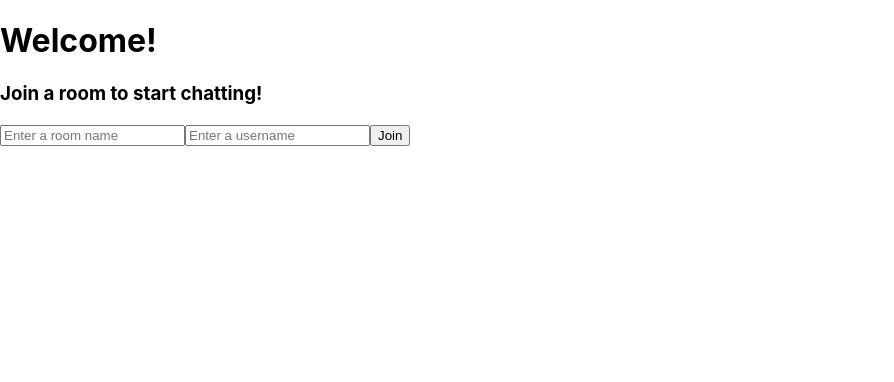
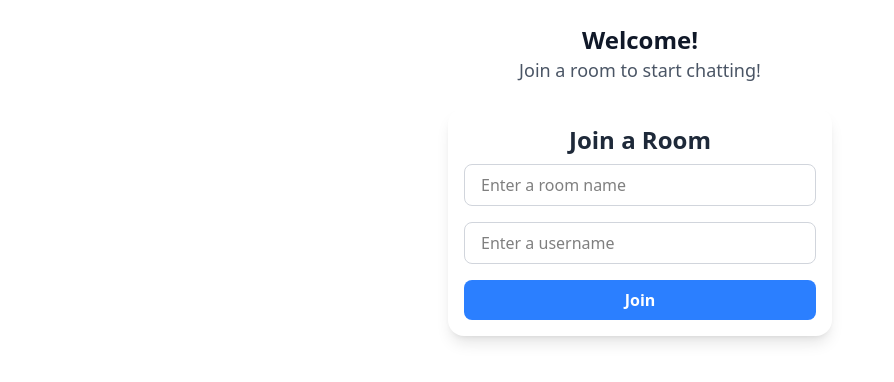
Before and after one commit to imbilgates/temChat, a React (Create React App) app in the folder client/: page / in a window 1280 px wide. Shown: the top 382 px of the page, without its empty margins (0-894 px from the left). Built offline with nearby package versions, Linux system fonts and the light colour scheme; no server answers.

Commit message:
refactor UI components for improved styling and user experience; remove unused dependencies

```diff
--- a/client/package.json
+++ b/client/package.json
@@ -36,10 +36,5 @@
       "last 1 firefox version",
       "last 1 safari version"
     ]
-  },
-  "devDependencies": {
-    "autoprefixer": "^10.4.20",
-    "postcss": "^8.5.1",
-    "tailwindcss": "^4.0.0"
   }
 }
--- a/client/public/index.html
+++ b/client/public/index.html
@@ -24,7 +24,8 @@
       work correctly both with client-side routing and a non-root public URL.
       Learn how to configure a non-root public URL by running `npm run build`.
     -->
-    <title>React App</title>
+    <title>Socket.io</title>
+    <script src="https://unpkg.com/@tailwindcss/browser@4"></script>
   </head>
   <body>
     <noscript>You need to enable JavaScript to run this app.</noscript>
--- a/client/src/App.js
+++ b/client/src/App.js
@@ -10,15 +10,31 @@ function App() {
   };
 
   return (
-    <div className="App">
-      {locRoom && <h3>{locRoom.room}-Room <button onClick={exitRoom}>Exit</button></h3>}
-      <h1>Welcome! <b>{locRoom && locRoom.username}</b></h1>
-      {!locRoom && <h3>Join a room to start chatting!</h3>}
-      {!locRoom ? (
-        <RoomJoin />
-      ) : (
-        <ChatRoom />
+    <div className="flex flex-col items-center justify-center p-4 m-2">
+      {locRoom && (
+        <div className="flex items-center space-x-2">
+          <h3 className="text-lg font-semibold text-gray-800">
+            {locRoom.room}-Room
+          </h3>
+          <button
+            onClick={exitRoom}
+            className="px-3 py-1 text-sm font-medium text-white bg-red-500 hover:bg-red-600 rounded shadow"
+          >
+            Exit
+          </button>
+        </div>
       )}
+      <h1 className="text-2xl font-bold text-gray-900">
+        Welcome! <b className="text-blue-600">{locRoom && locRoom.username}</b>
+      </h1>
+      {!locRoom && (
+        <h3 className="text-lg text-gray-600">
+          Join a room to start chatting!
+        </h3>
+      )}
+      <div className="">
+        {!locRoom ? <RoomJoin /> : <ChatRoom />}
+      </div>
     </div>
   );
 }
--- a/client/src/component/MessageCard.jsx
+++ b/client/src/component/MessageCard.jsx
@@ -1,55 +1,26 @@
 function MessageCard({ message, isSentByCurrentUser, otherUser }) {
     return (
         <div
-            style={
-                isSentByCurrentUser
-                    ? { ...styles.card, ...styles.currentUser }
-                    : { ...styles.card, ...styles.otherUser }
-            }
+            className={`flex ${
+                isSentByCurrentUser ? 'justify-start' : 'justify-end'
+            }`}
         >
-            <div style={styles.header}>
-                <b style={styles.username}>{isSentByCurrentUser ? "you" : otherUser}</b>
+            <div
+                className={`max-w-[70%] p-3 my-2 rounded-xl text-white shadow-lg ${
+                    isSentByCurrentUser
+                        ? 'bg-green-500 rounded-bl-none'
+                        : 'bg-blue-500 rounded-tr-none'
+                }`}
+            >
+                <div className="mb-1">
+                    <b className="text-sm font-bold capitalize">
+                        {isSentByCurrentUser ? "you" : otherUser}
+                    </b>
+                </div>
+                <p className="text-base break-words leading-6">{message}</p>
             </div>
-            <p style={styles.text}>{message}</p>
         </div>
     );
 }
 
 export default MessageCard;
-
-const styles = {
-    card: {
-        maxWidth: '70%',
-        padding: '12px 16px',
-        margin: '8px 10px',
-        display: 'flex',
-        flexDirection: 'column',
-        boxShadow: '0 4px 8px rgba(0, 0, 0, 0.1)',
-        borderRadius: '12px',
-        color: '#fff',
-    },
-    currentUser: {
-        alignSelf: 'flex-end',
-        backgroundColor: '#4caf50',
-        borderRadius: '12px 12px 0 12px',
-    },
-    otherUser: {
-        alignSelf: 'flex-start',
-        backgroundColor: '#2196f3',
-        borderRadius: '12px 12px 12px 0',
-    },
-    header: {
-        marginBottom: '4px',
-    },
-    username: {
-        fontSize: '14px',
-        fontWeight: 'bold',
-        textTransform: 'capitalize',
-    },
-    text: {
-        margin: 0,
-        fontSize: '15px',
-        wordWrap: 'break-word',
-        lineHeight: '1.5',
-    },
-};
--- a/client/src/index.css
+++ b/client/src/index.css
@@ -1,13 +1,12 @@
 body {
-  margin: 0;
-  font-family: -apple-system, BlinkMacSystemFont, 'Segoe UI', 'Roboto', 'Oxygen',
-    'Ubuntu', 'Cantarell', 'Fira Sans', 'Droid Sans', 'Helvetica Neue',
-    sans-serif;
-  -webkit-font-smoothing: antialiased;
-  -moz-osx-font-smoothing: grayscale;
+    overflow: hidden;
+    scrollbar-width: none;
+    /* For Firefox */
+    -ms-overflow-style: none;
+    /* For Internet Explorer */
 }
 
-code {
-  font-family: source-code-pro, Menlo, Monaco, Consolas, 'Courier New',
-    monospace;
+/* Hide scrollbar for Chrome, Safari, and Edge */
+::-webkit-scrollbar {
+    display: none;
 }
--- a/client/src/pages/ChatRoom.jsx
+++ b/client/src/pages/ChatRoom.jsx
@@ -1,4 +1,4 @@
-import { useState, useEffect } from 'react';
+import { useState, useEffect, useRef } from 'react';
 import io from 'socket.io-client';
 import MessageCard from '../component/MessageCard';
 
@@ -33,19 +33,19 @@ function ChatRoom() {
         setMessage("");
     };
 
+    const scrollRef = useRef(null);
+
+    useEffect(() => {
+        if (scrollRef.current) {
+            scrollRef.current.scrollTop = scrollRef.current.scrollHeight;
+        }
+    }, [messages]);
+
     return (
-        <div>
-            <form action="" onSubmit={handleMessage}>
-                <input
-                    type="text"
-                    placeholder="Message"
-                    value={message}
-                    onChange={(e) => setMessage(e.target.value)}
-                />
-                <button type='submit'>Send</button>
-            </form>
+        <div className="flex flex-col h-100 p-4 bg-gray-100 mt-6">
 
-            <div>
+
+            <div ref={scrollRef} className="flex-1 overflow-y-auto space-y-2 scrollbar-thin scrollbar-thumb-gray-400 scrollbar-track-gray-200 ">
                 {messages.map((msg, index) => (
                     <MessageCard
                         key={index}
@@ -56,6 +56,26 @@ function ChatRoom() {
                 ))}
             </div>
 
+            <form
+                action=""
+                onSubmit={handleMessage}
+                className="flex items-center space-x-2 p-2 rounded-lg"
+            >
+                <input
+                    type="text"
+                    placeholder="Message"
+                    value={message}
+                    onChange={(e) => setMessage(e.target.value)}
+                    className="flex-1 p-2 border border-black rounded-lg bg-transparent text-black focus:outline-none focus:ring-2 focus:ring-black"
+                />
+                <button
+                    type="submit"
+                    className="px-4 py-2 border border-black text-black font-semibold rounded-lg bg-transparent hover:bg-black hover:text-white"
+                >
+                    Send
+                </button>
+            </form>
+
 
         </div>
     );
--- a/client/src/pages/RoomJoin.jsx
+++ b/client/src/pages/RoomJoin.jsx
@@ -16,20 +16,30 @@ function RoomJoin() {
     };
 
     return (
-        <div>
+        <div className="flex flex-col items-center mt-6 min-h-screen">
+            <div className="bg-white shadow-lg rounded-2xl p-4 w-full max-w-sm">
+                <h1 className="text-2xl font-semibold text-center text-gray-800 mb-2">Join a Room</h1>
                 <input
                     type="text"
                     placeholder="Enter a room name"
                     value={rooms}
                     onChange={(e) => setRooms(e.target.value)}
+                    className="w-full px-4 py-2 mb-4 border border-gray-300 rounded-lg focus:ring-2 focus:ring-blue-500 focus:outline-none"
                 />
                 <input
                     type="text"
                     placeholder="Enter a username"
                     value={username}
                     onChange={(e) => setUsername(e.target.value)}
+                    className="w-full px-4 py-2 mb-4 border border-gray-300 rounded-lg focus:ring-2 focus:ring-blue-500 focus:outline-none"
                 />
-            <button onClick={joinRoom}>Join</button>
+                <button
+                    onClick={joinRoom}
+                    className="w-full bg-blue-500 text-white font-semibold py-2 rounded-lg hover:bg-blue-600 focus:outline-none focus:ring-2 focus:ring-blue-500 focus:ring-offset-1"
+                >
+                    Join
+                </button>
+            </div>
         </div>
     );
 }
```
Also changed, not shown: 1 other file (tests, documents, lock files or other folders). Lines whose indentation alone changed are shown as unchanged.
